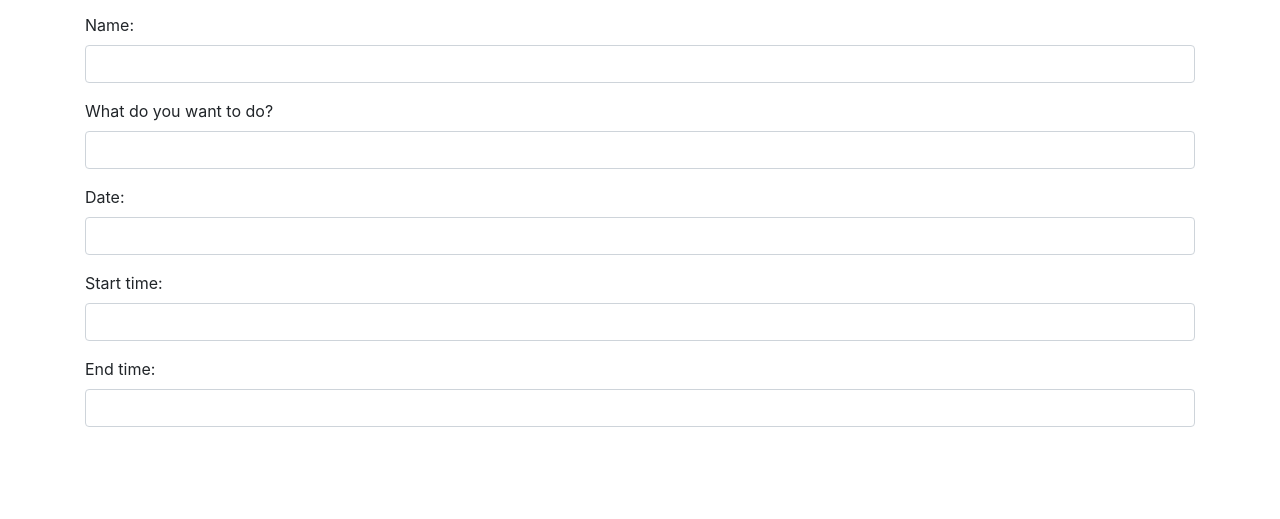
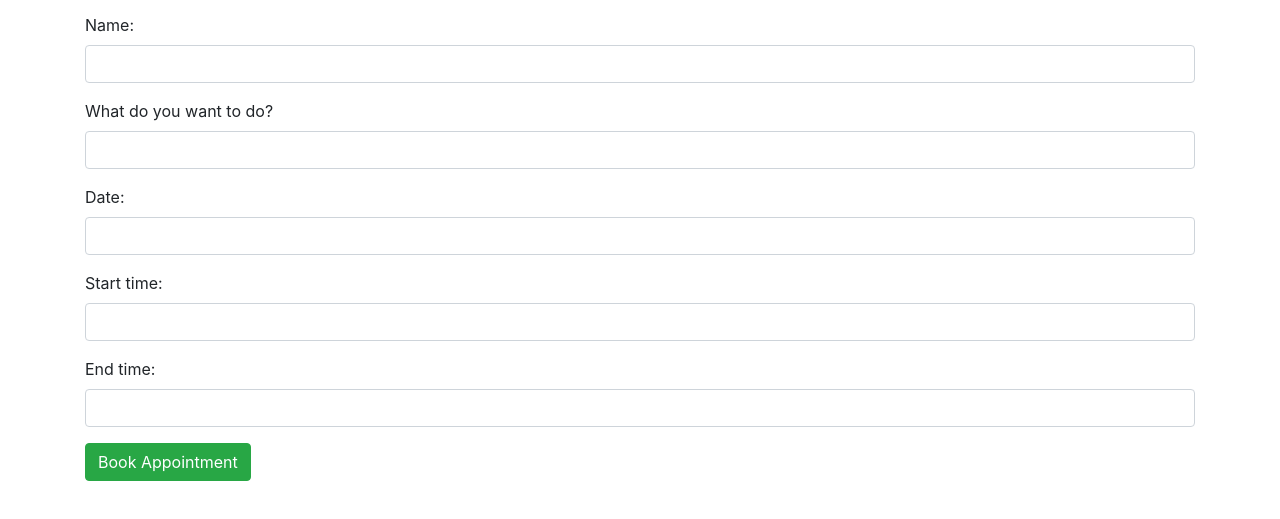
Before and after one commit to loisch22/appointment, a plain HTML site: page index.html in a window 1280 px wide. Shown: the part 83-602 px from the top of the page. Drawn offline with nearby package versions, Linux system fonts and the light colour scheme.

Commit message:
add button

```diff
--- a/index.html
+++ b/index.html
@@ -38,6 +38,9 @@
           <label for="end">End time:</label>
           <input id="end" class="form-control" type="text">
         </div>
+
+        <button type="submit" class="btn btn-success">Book Appointment</button>
+      </form>
     </div>
   </body>
 </html>
```
